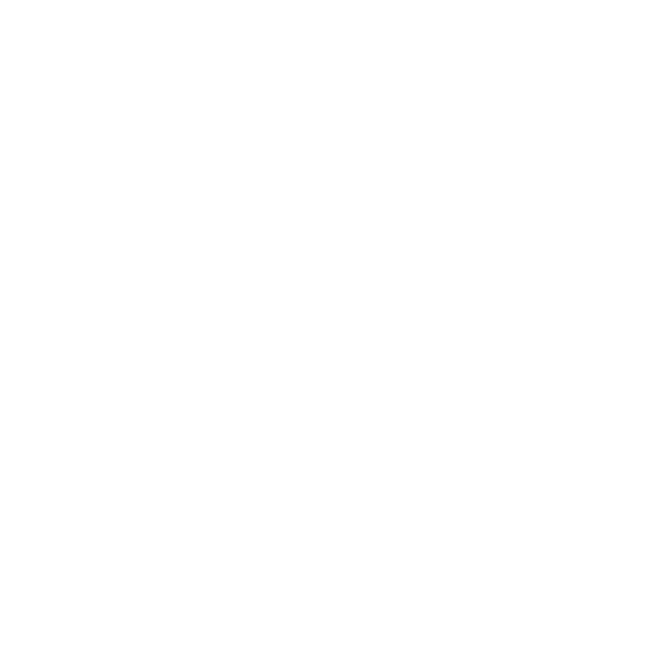
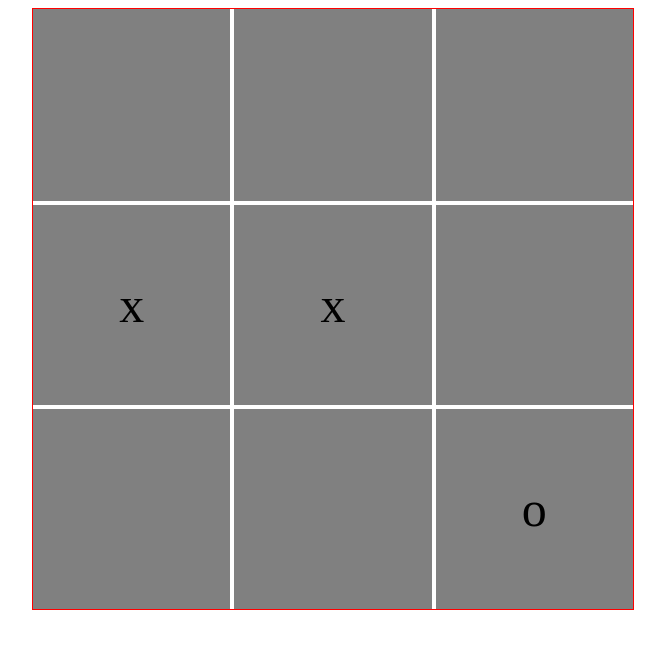
Before and after one commit to keraan/tic-tac-toe, a plain HTML site: page index.html in a window 1280 px wide. Shown: the whole page, without its empty margins (307-972 px from the left). Drawn offline with Linux system fonts and the light colour scheme.

Commit message:
needs fix

```diff
--- a/index.html
+++ b/index.html
@@ -8,6 +8,8 @@
     <link rel="stylesheet" href="style.css">
   </head>
   <body>
+    <main id="board-container">
+    </main>
 	<script src="index.js"></script>
   </body>
 </html>
--- a/index.js
+++ b/index.js
@@ -0,0 +1,114 @@
+
+const idCoordinate = {
+    0: {row: 0, column: 0},
+    1: {row: 0, column: 1},
+    2: {row: 0, column: 2},
+    3: {row: 1, column: 0},
+    4: {row: 1, column: 1},
+    5: {row: 1, column: 2},
+    6: {row: 2, column: 0},
+    7: {row: 2, column: 1},
+    8: {row: 2, column: 2},
+}
+
+const Gameboard = (() => {
+    const boardContainer = document.querySelector('#board-container')
+    cards = document.querySelectorAll('.card')
+    let id = 0;
+    let board =
+    [
+    ['', '', ''], // board[0][0]
+    ['x', 'x', ''],
+    ['', '', 'o']
+    ]
+
+    const displayBoard = () => {
+        board.map(array => {
+            array.map(() => {
+                const card = document.createElement('div')
+                card.classList.add('card')
+                card.textContent = board[getCoord(id).row][getCoord(id).column]
+                card.id = id
+                id++
+                boardContainer.appendChild(card)
+                console.log('displayboard')
+                console.log(id)
+            })
+        })
+        cards = document.querySelectorAll('.card')
+    }
+
+    const clearBoard = () => {
+        boardContainer.innerHTML = ''
+        id = 0
+        console.log('clearing')
+    }
+
+    const updateBoard = () => {
+        console.log('updating')
+        clearBoard()
+        displayBoard()
+    }
+
+    console.log('existing')
+    //console.log(board[2][2])
+    updateBoard()
+
+    return {updateBoard, board}
+})()
+
+Gameboard.updateBoard()
+
+
+//player factory
+
+
+const playerFactory = (name, marker) => {
+    const sayName = () => console.log(name)
+    const place = (e) => {
+        console.log('hello')
+        currentID = e.target.id
+        console.log(Gameboard.board[getCoord(currentID).row][getCoord(currentID).column] = marker)
+    }
+
+    return {sayName, place}
+}
+
+// define players
+const playerOne = playerFactory('kieren', 'x')
+
+
+
+
+// const currentTile = (() => {
+//     const currentID = () => {
+//         const cards = document.querySelectorAll('.card')
+//         cards.forEach(card => card.addEventListener('mouseover', (e) => {
+//             console.log(e.target.id)
+//             return e.target.id
+//         }))
+//     }
+
+//     return currentID
+// })()
+
+// currentTile()
+
+
+function getCoord(id) {
+    row = idCoordinate[id].row
+    column = idCoordinate[id].column
+    return {row, column}
+}
+
+// cards = document.querySelectorAll('.card')
+
+
+
+
+
+// console.log(idCoordinate[8])
+
+
+
+document.body.addEventListener('click', () => console.log(Gameboard))
--- a/style.css
+++ b/style.css
@@ -0,0 +1,16 @@
+#board-container {
+    width: 600px;
+    height: 600px;
+    margin: auto;
+    display: grid;
+    grid-template: repeat(3, 1fr) / repeat(3, 1fr);
+    gap: 4px;
+    border: 1px solid red;
+}
+
+.card {
+    background-color: grey;
+    text-align: center;
+    line-height: 200px;
+    font-size: 50px;
+}
```
